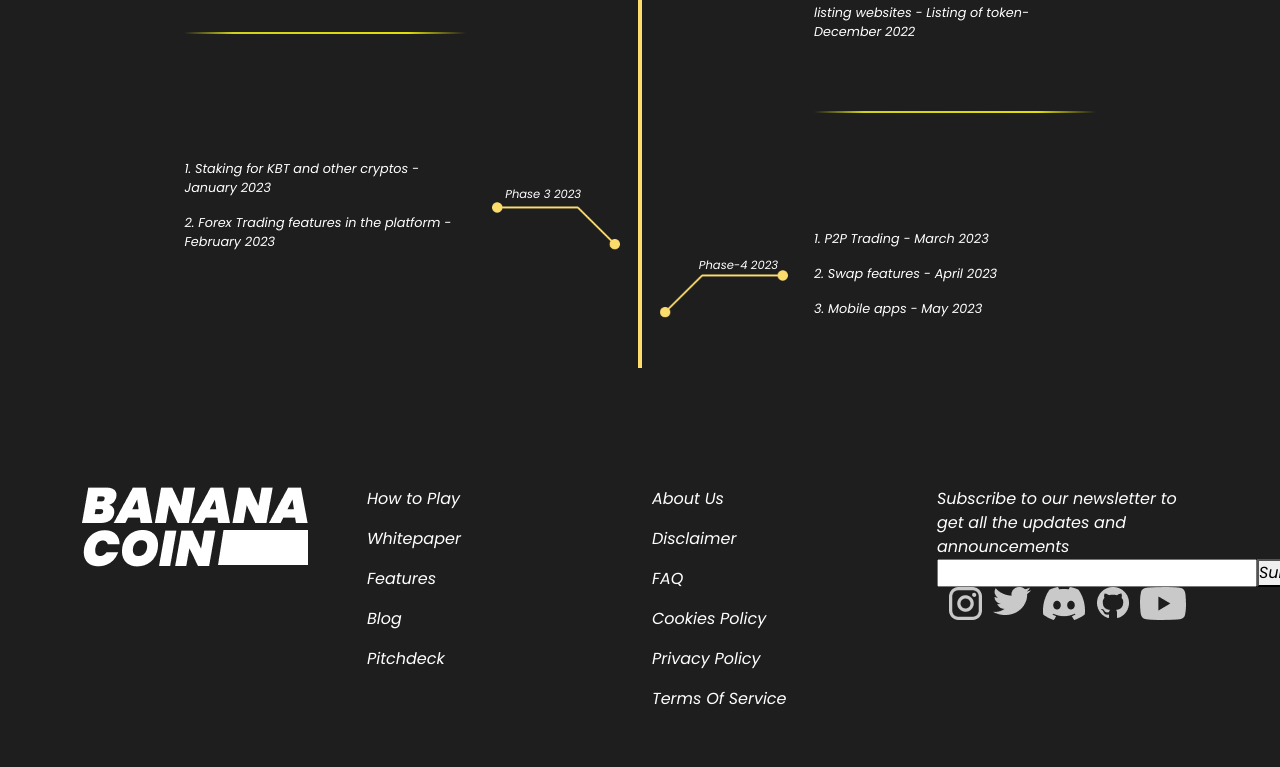
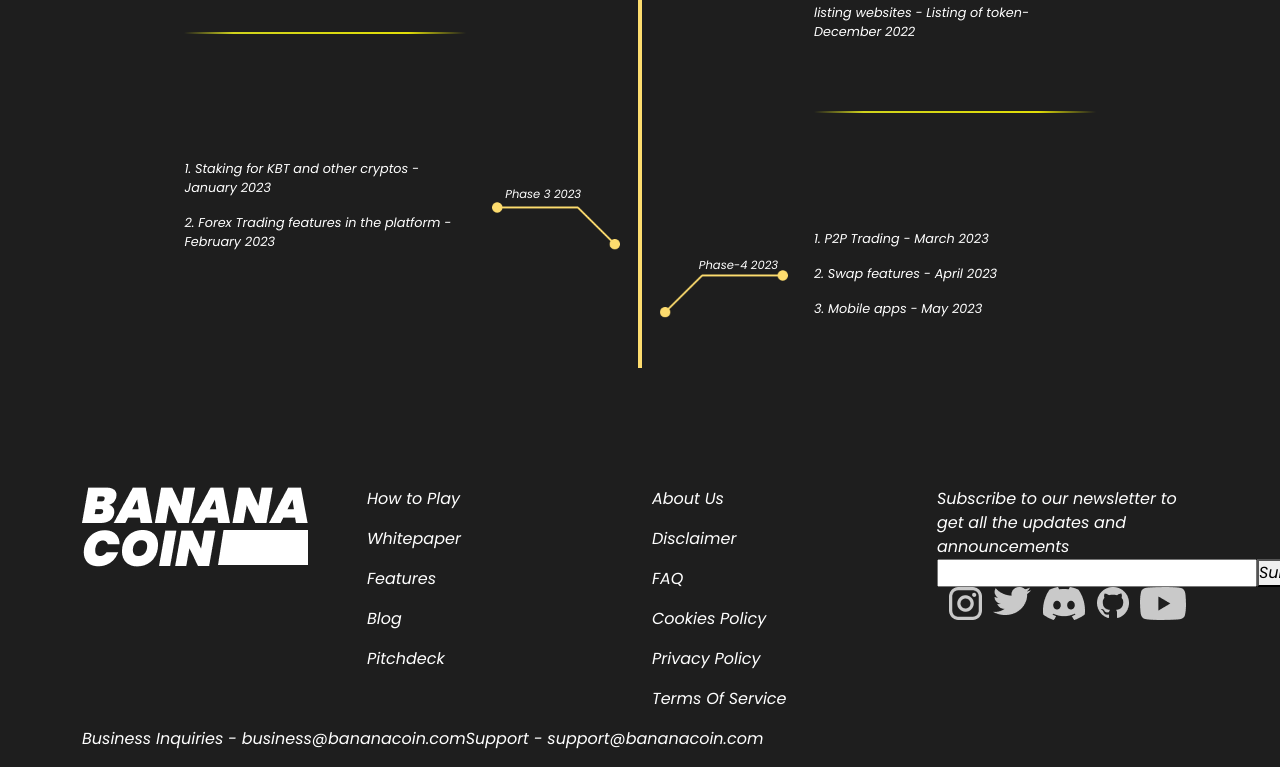
Before and after one commit to noorshanu/Banana, a React (Create React App) app: page / in a window 1280 px wide. Shown: the part 5132-5899 px from the top of the page. Before the commit the page ends 5859 px from the top, so only its background shows below. Built offline with nearby package versions, Linux system fonts and the light colour scheme.

Commit message:
Update Footer.js

```diff
--- a/src/components/Footer/Footer.js
+++ b/src/components/Footer/Footer.js
@@ -59,7 +59,14 @@ function Footer() {
           </div>
 
         </div>
-
+<div className='d-flex'>
+  <p>
+  Business Inquiries - business@bananacoin.com
+  </p>
+<p>
+Support - support@bananacoin.com
+</p>
+</div>
       </div>
       </footer>
   )
```
